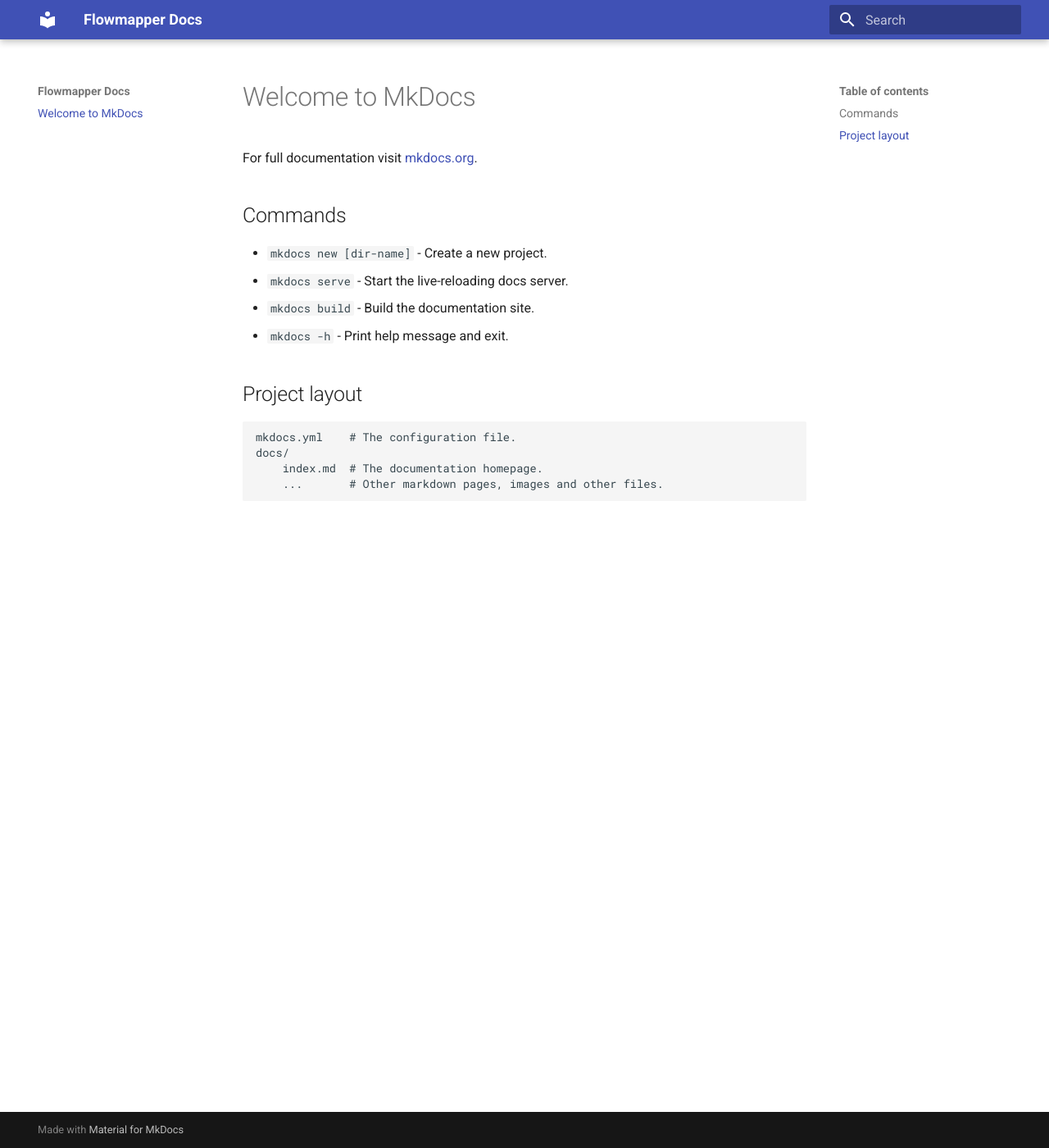
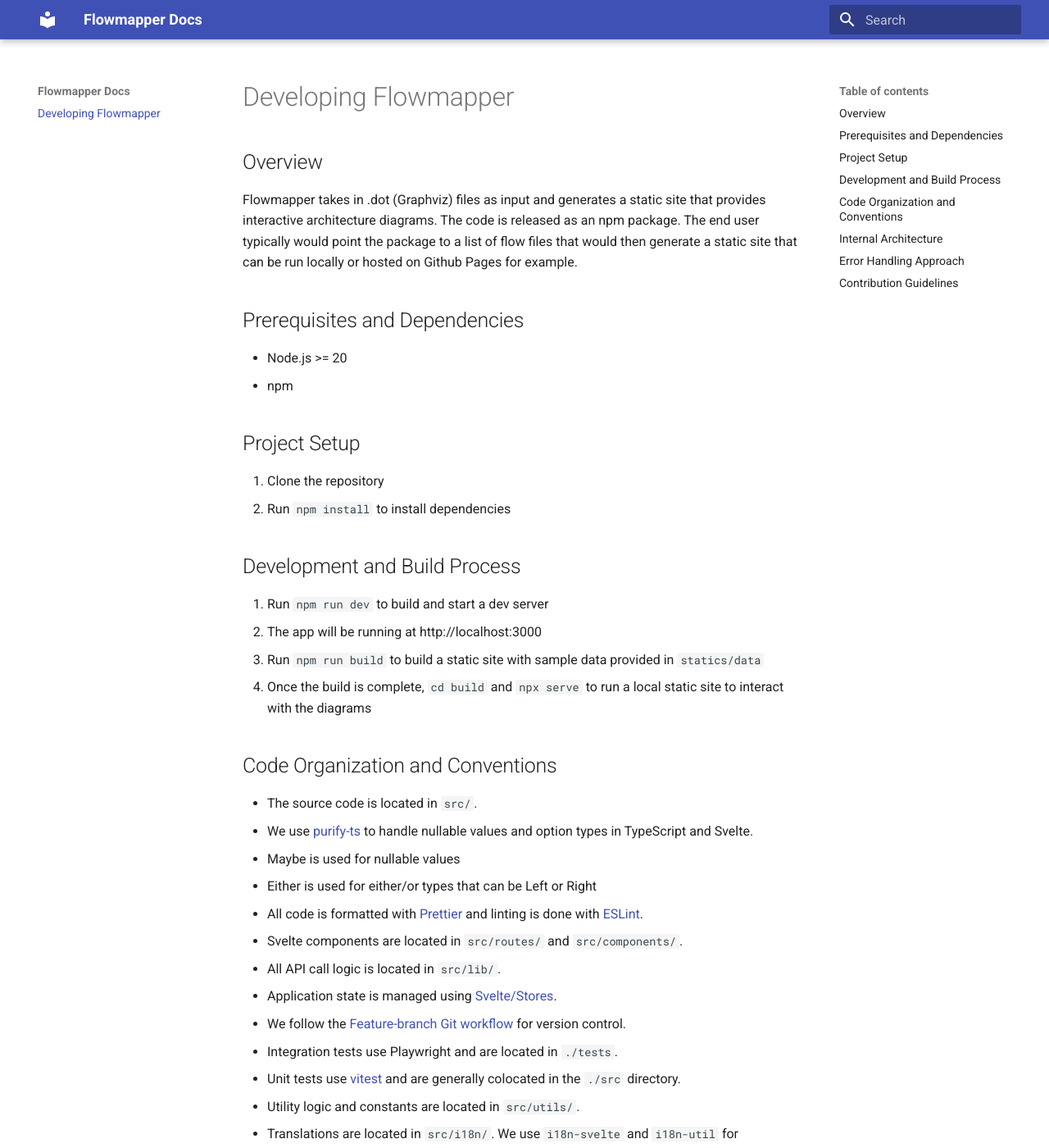
Before and after one commit to project-flowmapper/flowmapper-docs, an MkDocs documentation site: the page built from docs/index.md, in a window 1280 px wide and 1400 px high. Shown: the whole window at 82% size. Built offline with MkDocs 1.6.1 and Material for MkDocs 9.7.7, drawn with Linux system fonts in a browser that asks for light colours; some of the changed text lies outside the part shown.

Commit message:
Write some basic docs in index

```diff
--- a/docs/index.md
+++ b/docs/index.md
@@ -1,17 +1,51 @@
-# Welcome to MkDocs
+# Developing Flowmapper
 
-For full documentation visit [mkdocs.org](https://www.mkdocs.org).
+## Overview
 
-## Commands
+Flowmapper takes in .dot (Graphviz) files as input and generates a static site that provides interactive architecture diagrams. The code is released as an npm package. The end user typically would point the package to a list of flow files that would then generate a static site that can be run locally or hosted on Github Pages for example.
 
-* `mkdocs new [dir-name]` - Create a new project.
-* `mkdocs serve` - Start the live-reloading docs server.
-* `mkdocs build` - Build the documentation site.
-* `mkdocs -h` - Print help message and exit.
+## Prerequisites and Dependencies
 
-## Project layout
+- Node.js >= 20
+- npm
 
-    mkdocs.yml    # The configuration file.
-    docs/
-        index.md  # The documentation homepage.
-        ...       # Other markdown pages, images and other files.
+## Project Setup
+
+1. Clone the repository
+2. Run `npm install` to install dependencies
+
+## Development and Build Process
+
+1. Run `npm run dev` to build and start a dev server
+2. The app will be running at http://localhost:3000
+3. Run `npm run build` to build a static site with sample data provided in `statics/data`
+4. Once the build is complete, `cd build` and `npx serve` to run a local static site to interact with the diagrams
+
+## Code Organization and Conventions
+
+- The source code is located in `src/`.
+- We use [purify-ts](#) to handle nullable values and option types in TypeScript and Svelte.
+  - Maybe is used for nullable values
+  - Either is used for either/or types that can be Left or Right
+- All code is formatted with [Prettier](https://prettier.io/) and linting is done with [ESLint](https://eslint.org/).
+- Svelte components are located in `src/routes/` and `src/components/`.
+- All API call logic is located in `src/lib/`.
+- Application state is managed using [Svelte/Stores](https://svelte.dev/tutorial/writable-stores).
+- We follow the [Feature-branch Git workflow](https://www.atlassian.com/git/tutorials/comparing-workflows/feature-branch-workflow) for version control.
+- Integration tests use Playwright and are located in `./tests`.
+- Unit tests use [vitest](#) and are generally colocated in the `./src` directory.
+- Utility logic and constants are located in `src/utils/`.
+- Translations are located in `src/i18n/`. We use `i18n-svelte` and  `i18n-util` for localization.
+
+## Internal Architecture
+
+Read this page for a deep-dive into how Flowmapper works.
+
+## Error Handling Approach
+
+Error handling is done mostly using [purify-ts](#) with Maybe and Either monads
+
+## Contribution Guidelines
+
+- We use semantic versioning (automatically versioned by Github actions)
+- Hence we need to follow the [angular](#) commit conventions when creating PRs (using feat, fix, chore etc for PR titles)
```
